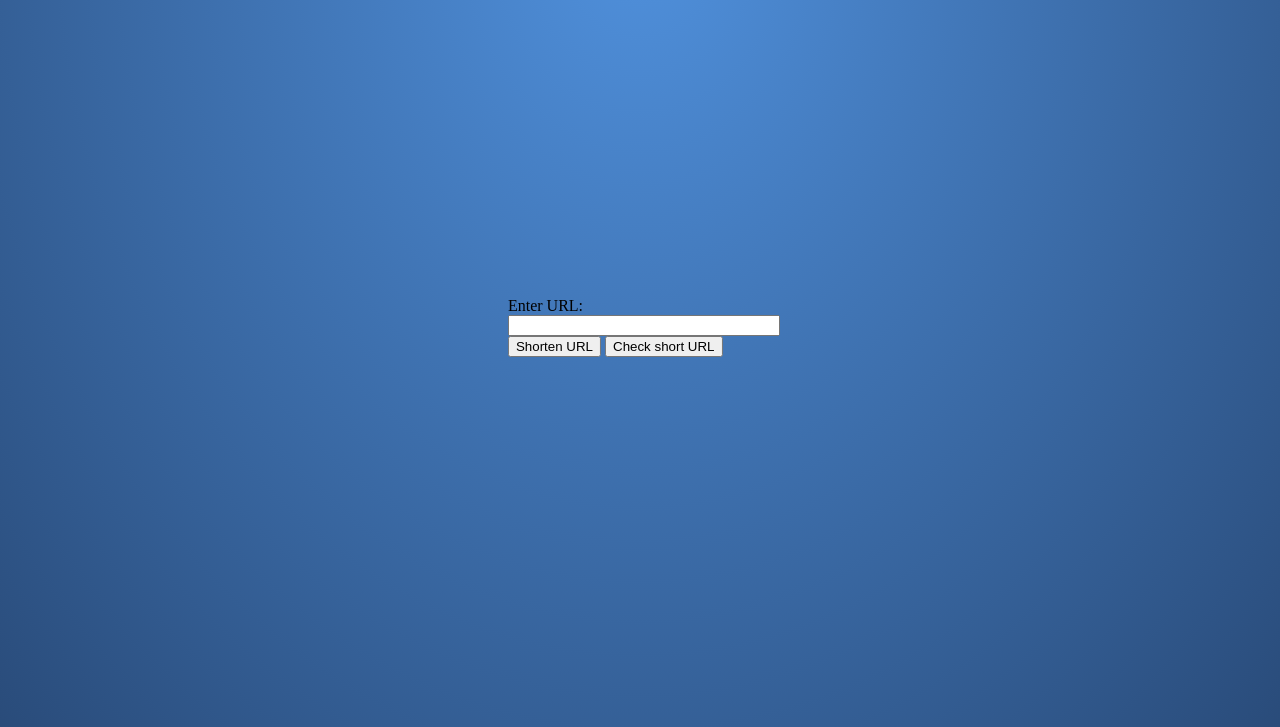
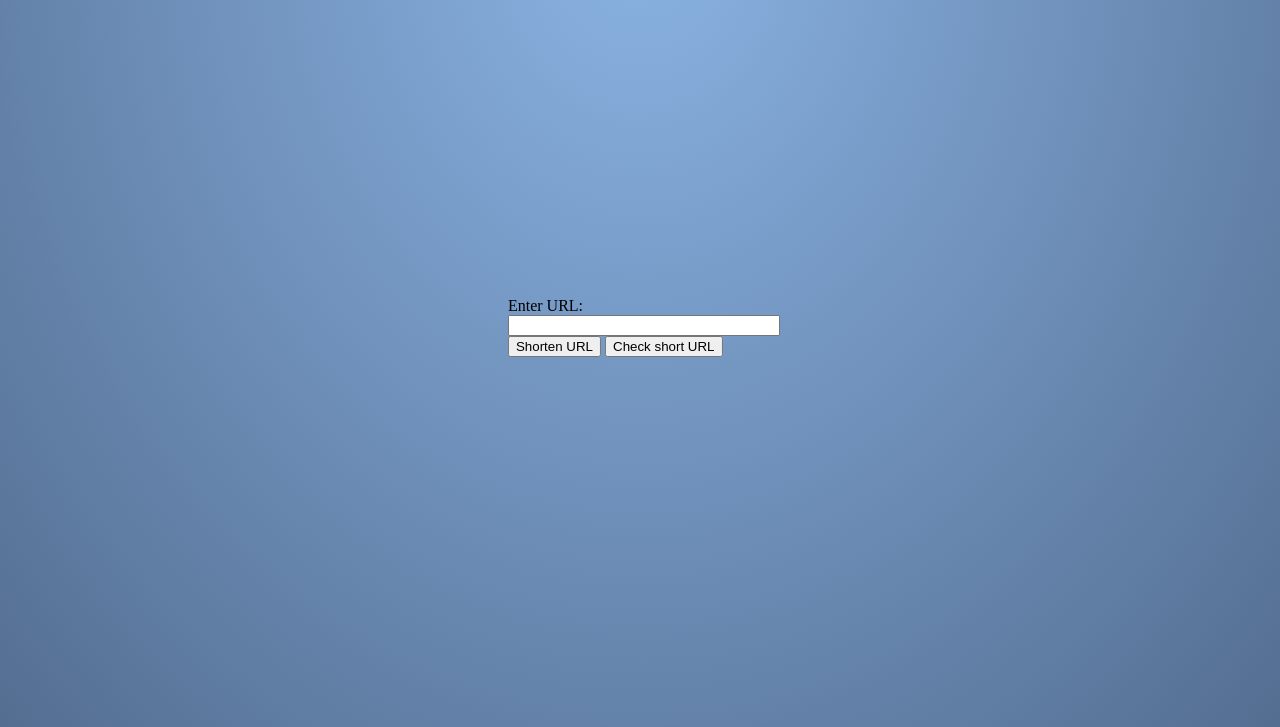
Before and after one commit to adamore/URLshortner, a website: page Public/index.html in a window 1280 px wide. Shown: the part 73-800 px from the top of the page. Drawn offline with Linux system fonts and the light colour scheme.

Commit message:
Changed coloring

```diff
--- a/Public/index.css
+++ b/Public/index.css
@@ -1,6 +1,6 @@
 html {
   height: 100%;
-  background: radial-gradient(ellipse at top, #5091DD 0%, #030617 200%);
+  background: radial-gradient(ellipse at top, #8ab3e3 0%, #030617 250%);
 }
 
 .content {
@@ -15,10 +15,6 @@ html {
   width: 100%;
 }
 
-#small_url {
-
-}
-
 
 h1 {
   text-align: center;
```
